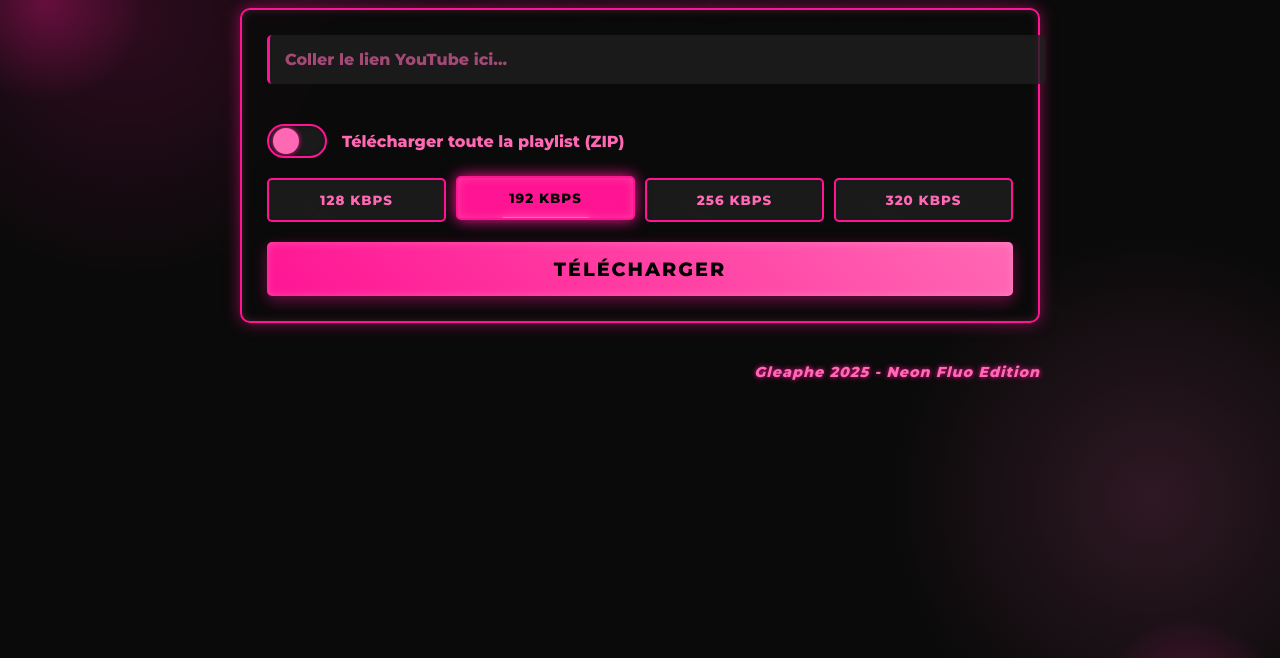
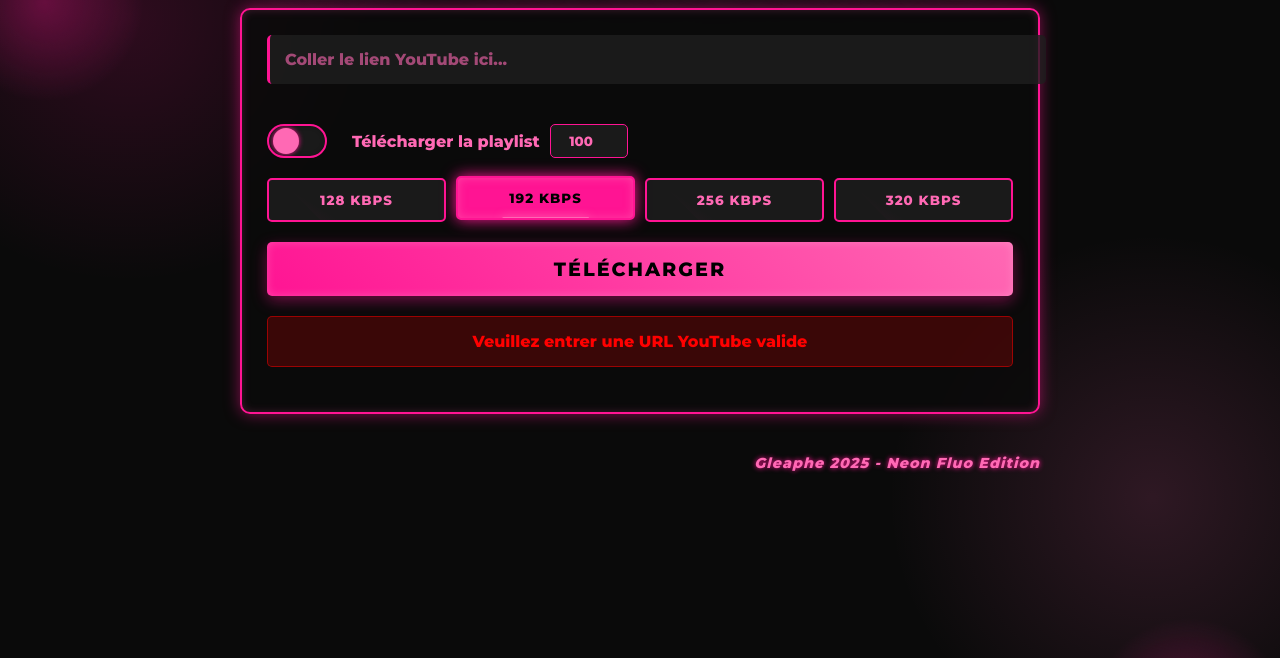
Before and after one commit to gunout/Yt-Downloader, a website: page public/index.html in a window 1280 px wide. Both pictures are taken after a click on the button "TÉLÉCHARGER". Shown: the part 142-800 px from the top of the page. Drawn offline with Linux system fonts and the light colour scheme.

Commit message:
Update index.html

```diff
--- a/public/index.html
+++ b/public/index.html
@@ -36,7 +36,6 @@
             z-index: 1;
         }
 
-        /* Effet Neon Fluo */
         .neon-text {
             color: var(--neon-pink);
             text-shadow:
@@ -237,6 +236,8 @@
             display: flex;
             align-items: center;
             margin: 20px 0;
+            flex-wrap: wrap;
+            gap: 10px;
         }
 
         .switch {
@@ -291,6 +292,23 @@
             box-shadow: 0 0 10px #000;
         }
 
+        .max-downloads-input {
+            background: rgba(30, 30, 30, 0.8);
+            border: 1px solid var(--neon-pink);
+            color: var(--neon-pink-light);
+            padding: 8px;
+            border-radius: 5px;
+            width: 60px;
+            text-align: center;
+            font-family: 'Montserrat', sans-serif;
+        }
+
+        .max-downloads-input:focus {
+            outline: none;
+            border-color: var(--neon-pink-light);
+            box-shadow: 0 0 5px var(--neon-pink);
+        }
+
         .signature {
             text-align: right;
             margin-top: 40px;
@@ -330,7 +348,6 @@
             }
         }
 
-        /* Effets supplémentaires */
         .glow-effect {
             position: fixed;
             width: 200px;
@@ -370,10 +387,30 @@
                 transform: translate(0, 0) rotate(360deg);
             }
         }
+
+        .status-message {
+            display: none;
+            padding: 15px;
+            margin: 20px 0;
+            border-radius: 5px;
+            text-align: center;
+            font-weight: bold;
+        }
+
+        .success {
+            background-color: rgba(0, 255, 0, 0.2);
+            border: 1px solid rgba(0, 255, 0, 0.5);
+            color: #0f0;
+        }
+
+        .error {
+            background-color: rgba(255, 0, 0, 0.2);
+            border: 1px solid rgba(255, 0, 0, 0.5);
+            color: #f00;
+        }
     </style>
 </head>
 <body>
-    <!-- Effets de fond -->
     <div class="glow-effect glow-1"></div>
     <div class="glow-effect glow-2"></div>
 
@@ -388,7 +425,8 @@
                     <input type="checkbox" id="playlistToggle">
                     <span class="slider"></span>
                 </label>
-                <span style="color: var(--neon-pink-light);">Télécharger toute la playlist (ZIP)</span>
+                <span style="color: var(--neon-pink-light);">Télécharger la playlist</span>
+                <input type="number" id="maxDownloads" class="max-downloads-input" min="1" max="500" value="100" title="Nombre maximum de chansons">
             </div>
 
             <div class="quality-select">
@@ -400,6 +438,7 @@
 
             <button class="download-btn" id="downloadBtn">TÉLÉCHARGER</button>
             <div class="loader" id="loader"></div>
+            <div class="status-message" id="statusMessage"></div>
         </div>
 
         <div class="signature">Gleaphe 2025 - Neon Fluo Edition</div>
@@ -418,21 +457,23 @@
             });
         });
 
-        // Téléchargement réel
+        // Téléchargement
         document.getElementById('downloadBtn').addEventListener('click', async () => {
             const url = document.getElementById('videoUrl').value.trim();
             const isPlaylist = document.getElementById('playlistToggle').checked;
+            const maxDownloads = document.getElementById('maxDownloads').value;
             const loader = document.getElementById('loader');
             const btn = document.getElementById('downloadBtn');
+            const statusMessage = document.getElementById('statusMessage');
 
             if (!url || !url.match(/youtube\.com|youtu\.be/)) {
-                alert('Veuillez entrer une URL YouTube valide');
+                showStatus('Veuillez entrer une URL YouTube valide', 'error');
                 return;
             }
 
-            // Afficher le loader
             btn.disabled = true;
             loader.style.display = 'block';
+            statusMessage.style.display = 'none';
 
             try {
                 const response = await fetch('/download', {
@@ -443,14 +484,14 @@
                     body: JSON.stringify({
                         url: url,
                         quality: selectedQuality,
-                        isPlaylist: isPlaylist
+                        isPlaylist: isPlaylist,
+                        maxDownloads: maxDownloads
                     })
                 });
 
                 const data = await response.json();
 
                 if (data.success) {
-                    // Créer un lien de téléchargement invisible
                     const a = document.createElement('a');
                     a.href = data.filePath;
                     a.download = data.filename || 'download' + (isPlaylist ? '.zip' : '.mp3');
@@ -458,20 +499,32 @@
                     a.click();
                     document.body.removeChild(a);
 
-                    // Message de succès
-                    alert(`✅ Téléchargement réussi !\n\nFormat: ${isPlaylist ? 'ZIP' : 'MP3'}\nQualité: ${selectedQuality}kbps`);
+                    showStatus(`✅ Téléchargement réussi! (${formatFileSize(data.size)})`, 'success');
                 } else {
                     throw new Error(data.error || 'Erreur inconnue');
                 }
             } catch (err) {
                 console.error('Erreur:', err);
-                alert(`❌ Échec du téléchargement:\n${err.message}`);
+                showStatus(`❌ ${err.message}`, 'error');
             } finally {
-                // Réinitialiser l'interface
                 loader.style.display = 'none';
                 btn.disabled = false;
             }
         });
+
+        // Fonctions utilitaires
+        function showStatus(message, type) {
+            const statusMessage = document.getElementById('statusMessage');
+            statusMessage.textContent = message;
+            statusMessage.className = `status-message ${type}`;
+            statusMessage.style.display = 'block';
+        }
+
+        function formatFileSize(bytes) {
+            if (bytes < 1024) return bytes + ' octets';
+            else if (bytes < 1048576) return (bytes / 1024).toFixed(1) + ' KB';
+            else return (bytes / 1048576).toFixed(1) + ' MB';
+        }
 
         // Effet de saisie automatique pour la démo
         const demoUrls = [
```
